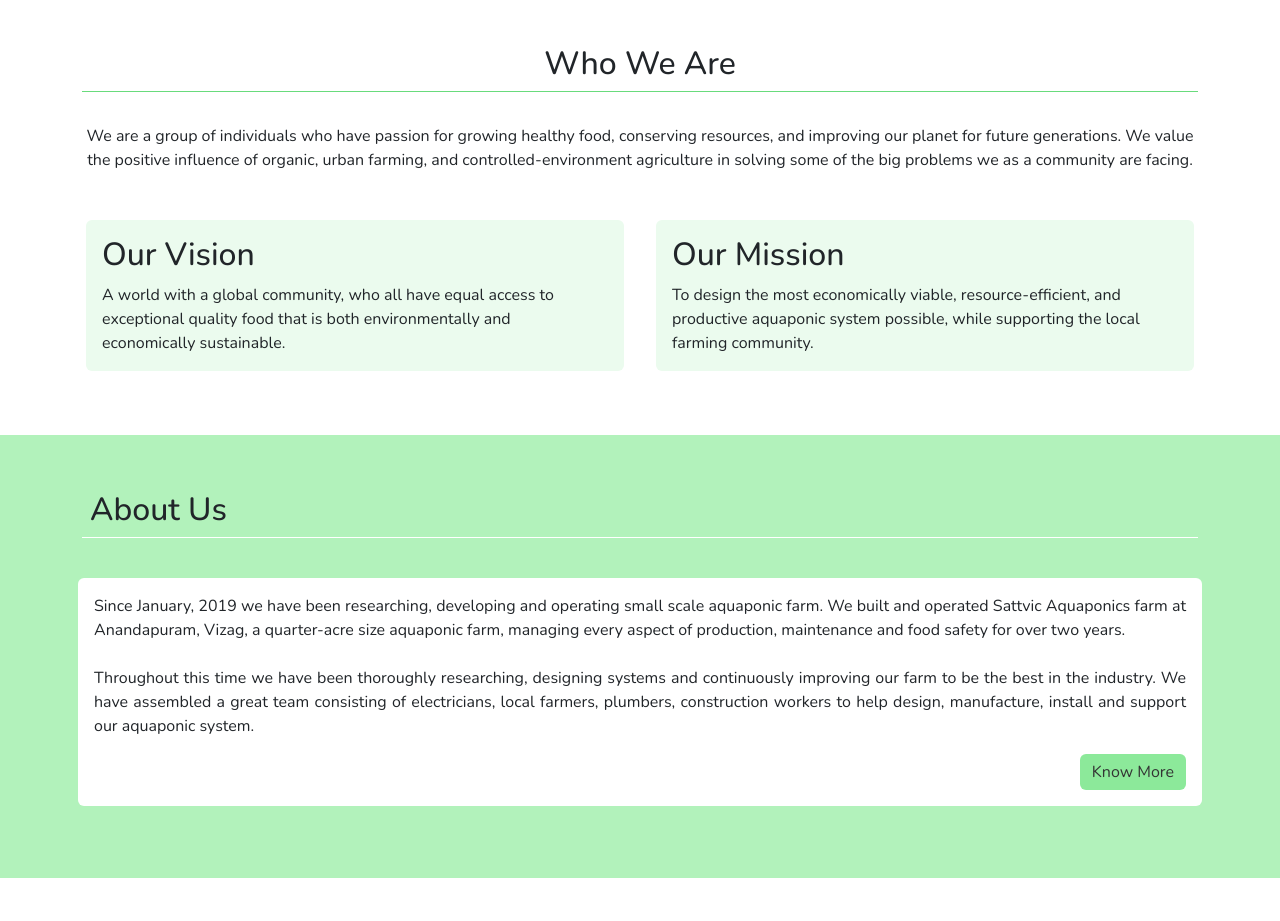
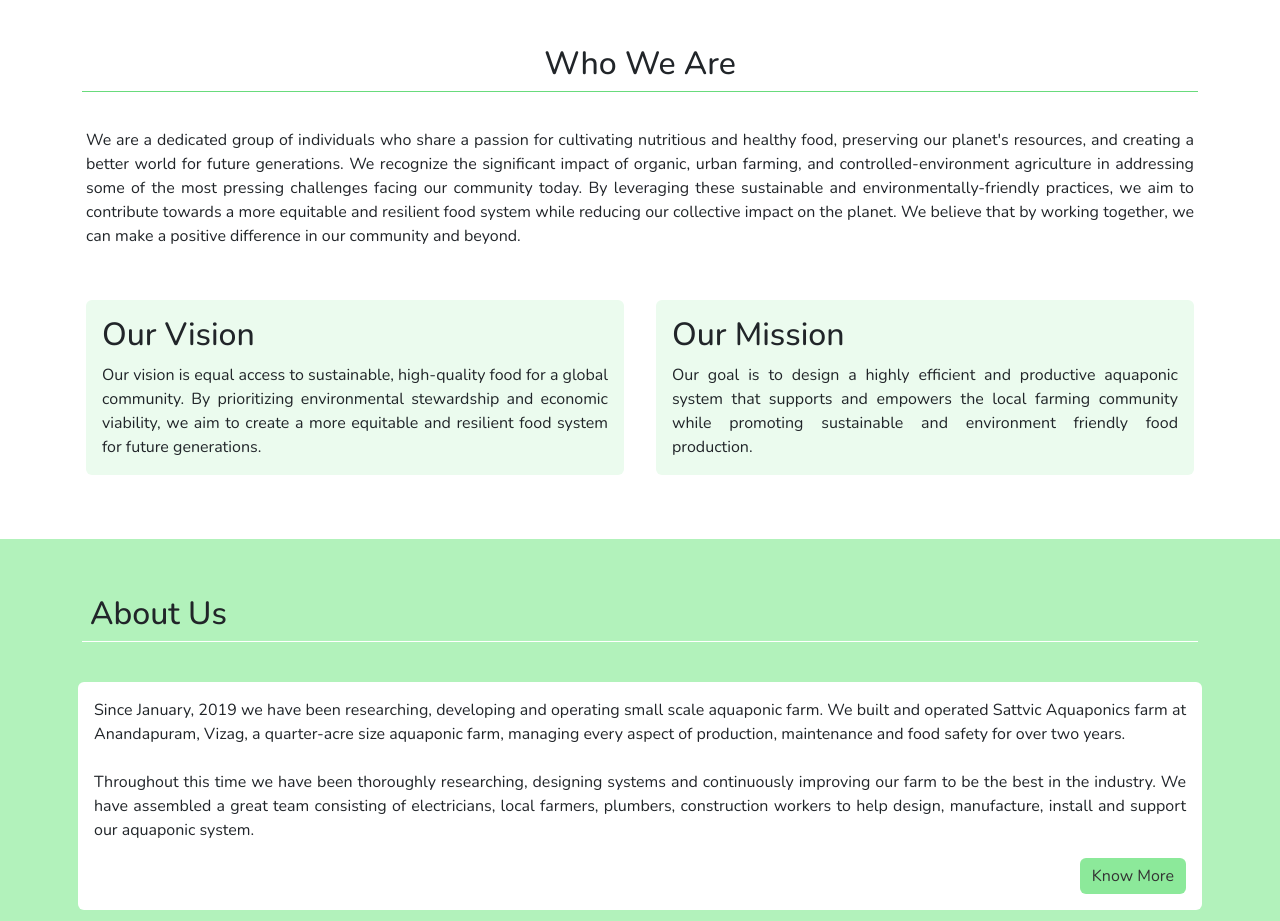
Before and after one commit to prudv13/sattvic-aquaponics, a plain HTML site: page index.html in a window 1280 px wide. Shown: the part 920-1841 px from the top of the page. Drawn offline with nearby package versions, Linux system fonts and the light colour scheme.

Commit message:
modified texts

```diff
--- a/index.html
+++ b/index.html
@@ -80,10 +80,7 @@
           <div class="row">
             <div class="col-12 text-center">
               <h2 class="wwa-header p-2">Who We Are</h2>
-              <p class="wwa-description">We are a group of individuals who have passion for growing healthy food,
-                conserving resources, and improving our planet for future generations.
-                We value the positive influence of organic, urban farming, and controlled-environment
-                agriculture in solving some of the big problems we as a community are facing.
+              <p class="wwa-description text-justify p-1">We are a dedicated group of individuals who share a passion for cultivating nutritious and healthy food, preserving our planet's resources, and creating a better world for future generations. We recognize the significant impact of organic, urban farming, and controlled-environment agriculture in addressing some of the most pressing challenges facing our community today. By leveraging these sustainable and environmentally-friendly practices, we aim to contribute towards a more equitable and resilient food system while reducing our collective impact on the planet. We believe that by working together, we can make a positive difference in our community and beyond.
               </p>
             </div>
 
@@ -91,9 +88,7 @@
               <div class="card wwa-card">
                 <div class="card-body">
                   <h5 class="card-title fs-2">Our Vision</h5>
-                  <p class="card-text">A world with a global community,
-                    who all have equal access to exceptional quality food
-                    that is both environmentally and economically sustainable.
+                  <p class="card-text text-justify">Our vision is equal access to sustainable, high-quality food for a global community. By prioritizing environmental stewardship and economic viability, we aim to create a more equitable and resilient food system for future generations.
                   </p>
                 </div>
               </div>
@@ -102,10 +97,7 @@
               <div class="card wwa-card">
                 <div class="card-body">
                   <h5 class="card-title fs-2">Our Mission</h5>
-                  <p class="card-text">
-                    To design the most economically viable,
-                    resource-efficient, and productive aquaponic system possible,
-                    while supporting the local farming community.
+                  <p class="card-text text-justify">Our goal is to design a highly efficient and productive aquaponic system that supports and empowers the local farming community while promoting sustainable and environment friendly food production.
                   </p>
                 </div>
               </div>
```
